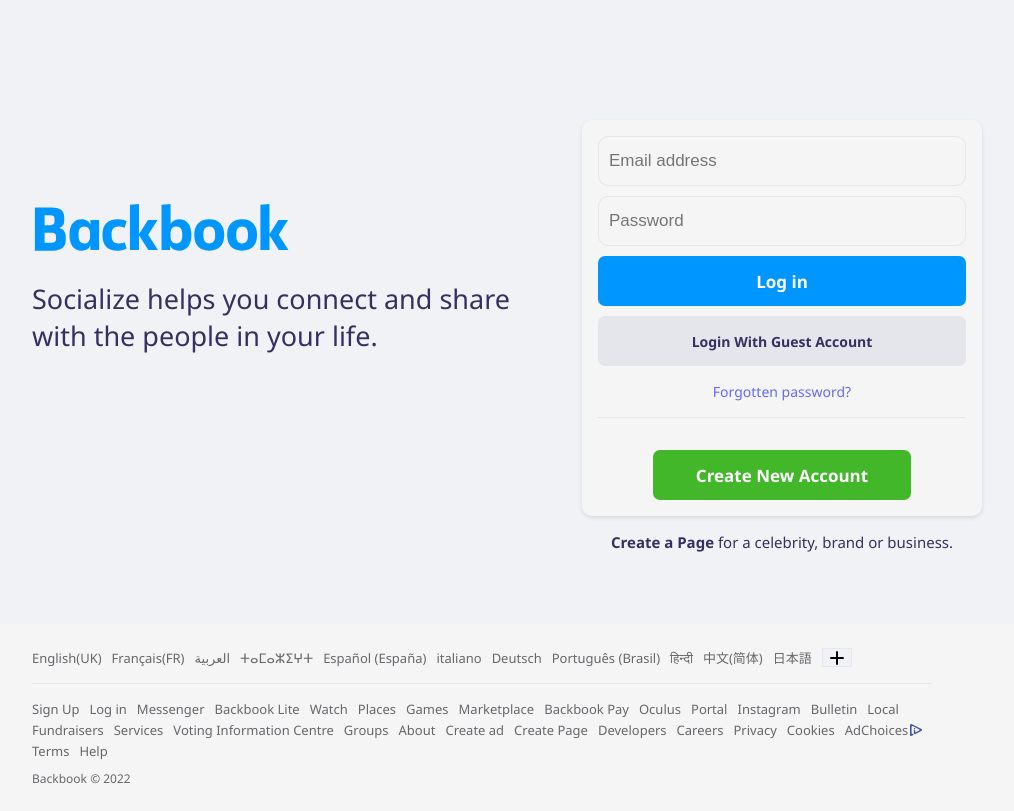
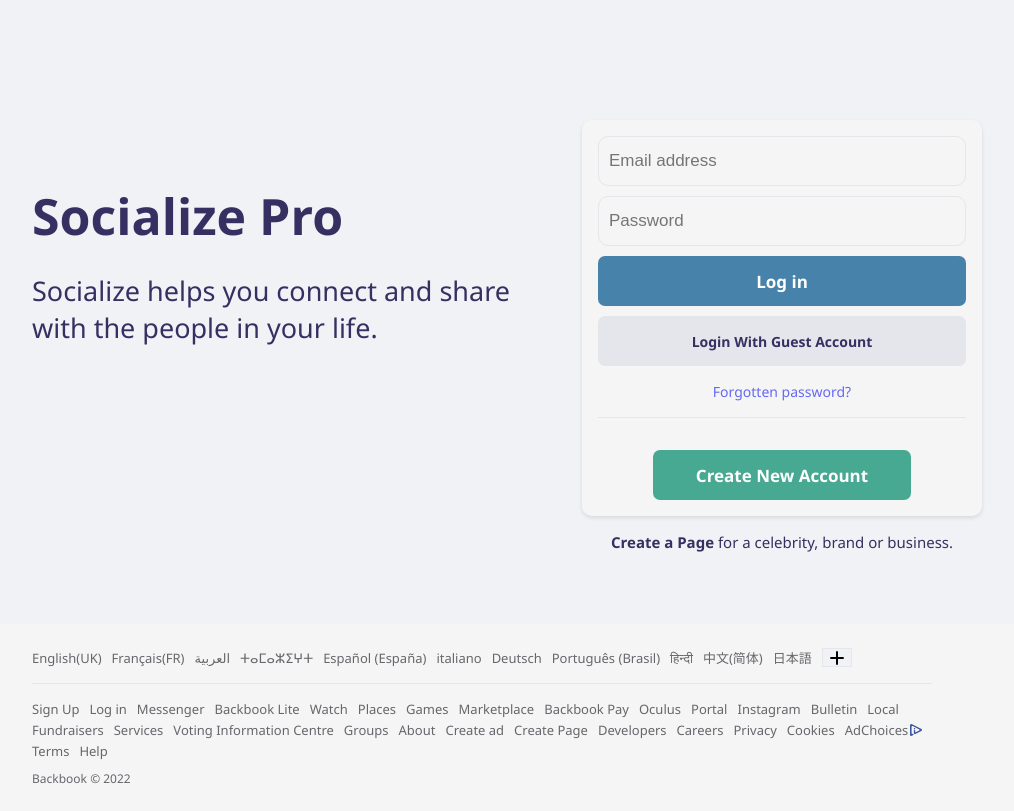
Before and after one commit to kripa2001/socialize-client, a React (Create React App) app: page /login in a window 1280 px wide. Shown: the whole page, without its empty margins (158-1172 px from the left). Built offline with nearby package versions, Linux system fonts and the light colour scheme.

Commit message:
feat:changes

```diff
--- a/src/components/login/LoginForm.jsx
+++ b/src/components/login/LoginForm.jsx
@@ -60,7 +60,12 @@ function LoginForm({ setRenderSignUp }) {
   return (
     <main className={styles.main}>
       <div className={styles.header}>
-        <img src="../../icons/backbook.svg" alt="" />
+        {/* <img src="../../icons/backbook.svg" alt="" /> */}
+        <h1 style={{
+          fontSize: "50px",
+        }}>Socialize Pro</h1>
+          <br />
+
         <span>
           Socialize helps you connect and share with the people in your life.
         </span>
--- a/src/index.css
+++ b/src/index.css
@@ -72,10 +72,10 @@ a {
   --dark-color-primary: #242526;
   --dark-color-secondary: #f99417;
   --red-color: #ff443b;
-  --blue-color: #0096ff;
+  --blue-color: #4682a9;
   --light-blue-color: #0096ff21;
   --blue: #181ff2a7;
-  --green-color: #42b72a;
+  --green-color: #47a992;
   --light-blue-color: #e7f3ff;
   --border-color: #ccced2;
   --shadow-1: rgba(0, 0, 0, 0.1);
```
